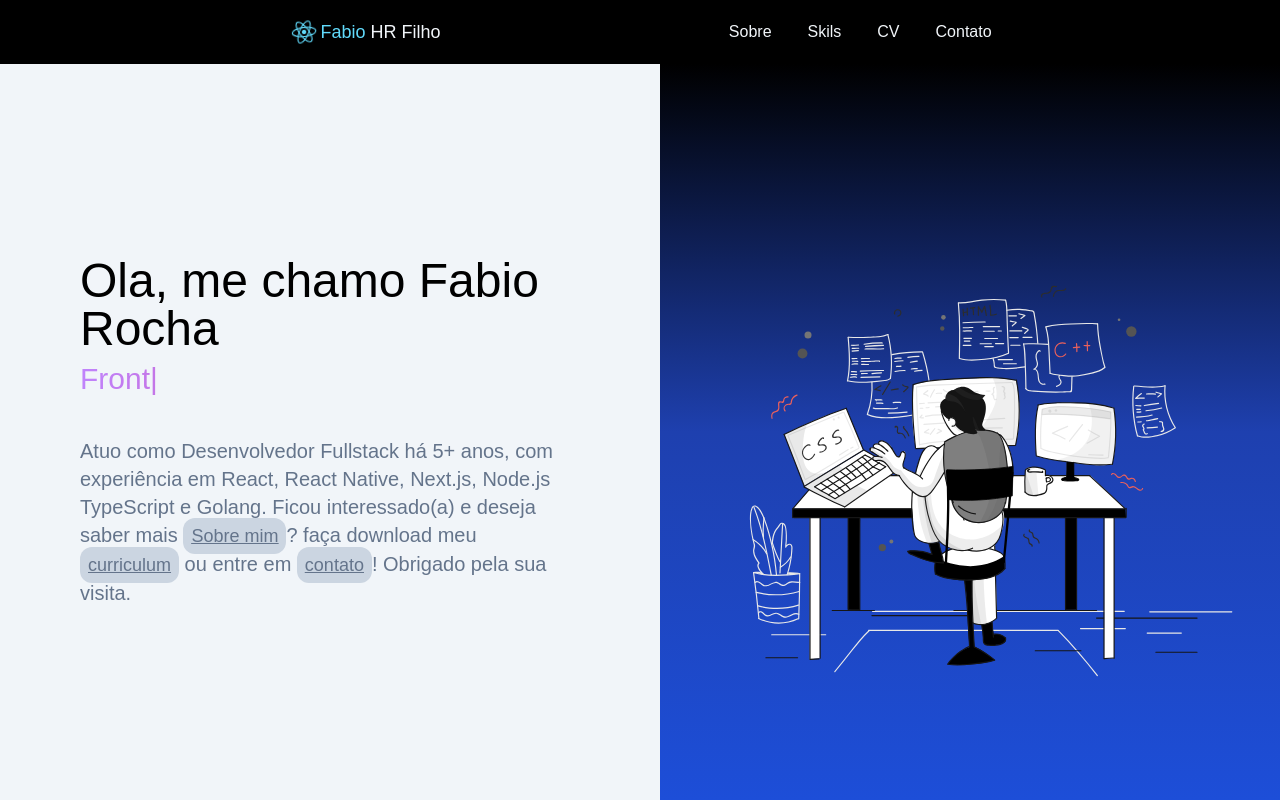
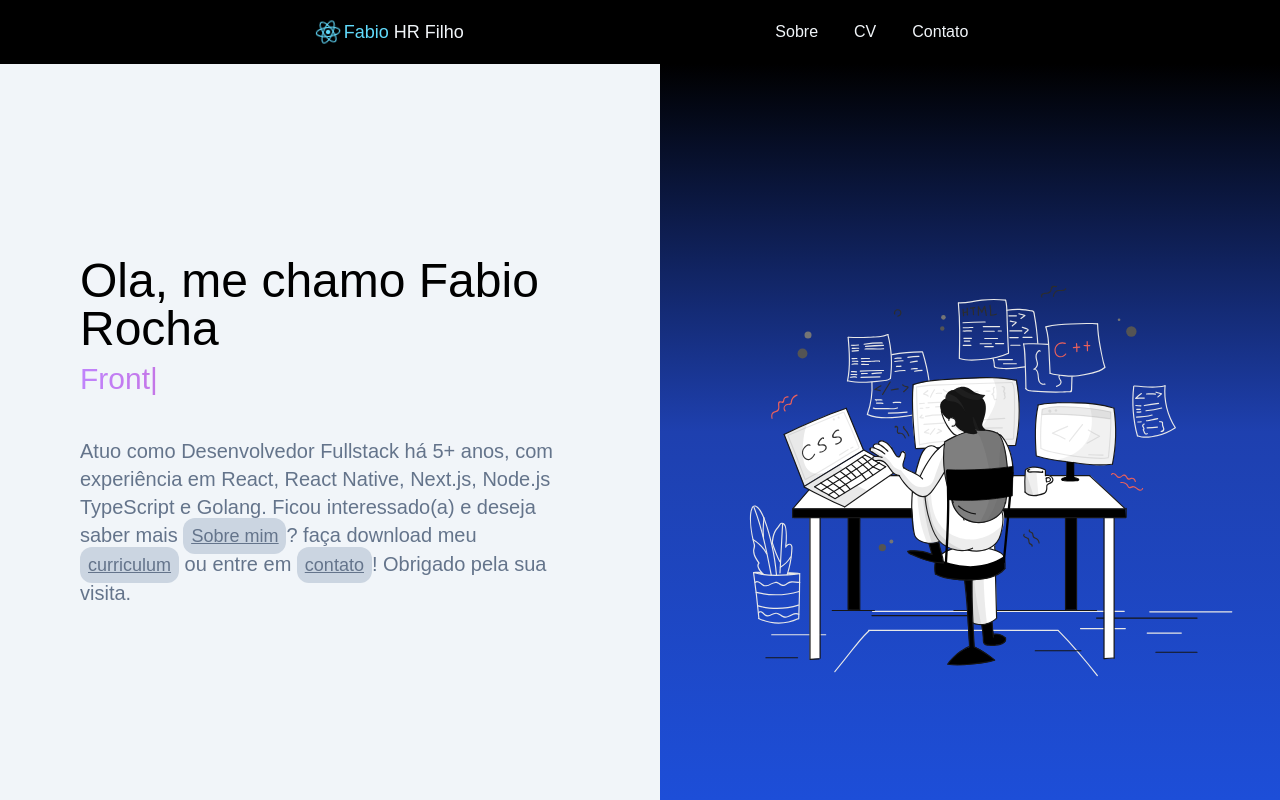
Before and after one commit to FabioRocha231/Portfolio, a Next.js app: page / in a window 1280 px wide. Built offline with nearby package versions, Linux system fonts and the light colour scheme.

Commit message:
feat: removed skills serction from navbar

```diff
--- a/components/NavBar/NavBarButtons.tsx
+++ b/components/NavBar/NavBarButtons.tsx
@@ -2,8 +2,8 @@ import Link from "next/link";
 import { useMemo } from "react";
 
 export const NavBarButtons = () => {
-  const navItens = ["Sobre", "Skils", "CV", "Contato"];
-  const navPaths = ["about", "skills", "curriculum", "contact"];
+  const navItens = ["Sobre", "CV", "Contato"];
+  const navPaths = ["about", "curriculum", "contact"];
   const navButtons = useMemo(
     () =>
       navItens.map((item, i) => {
```
